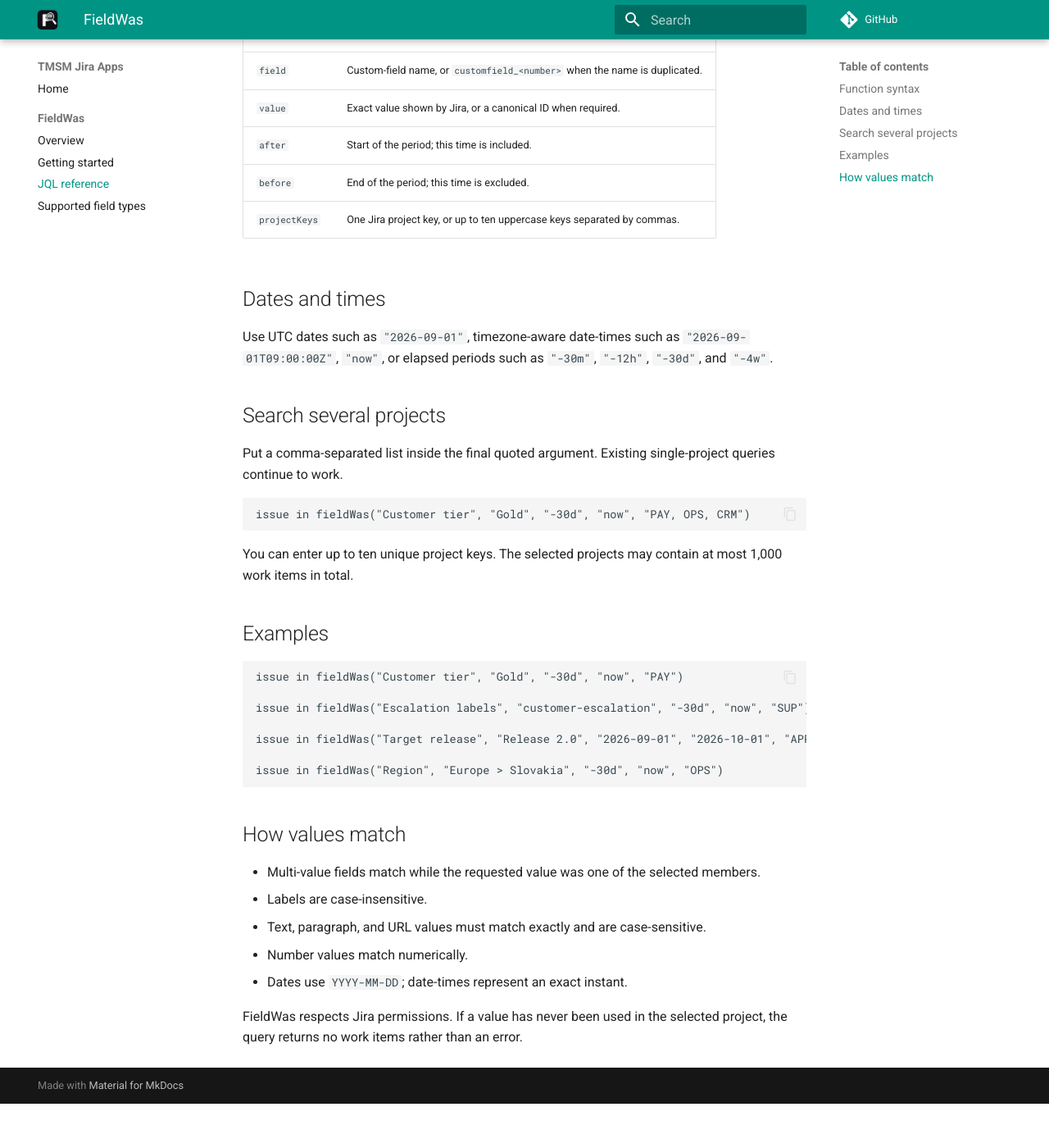
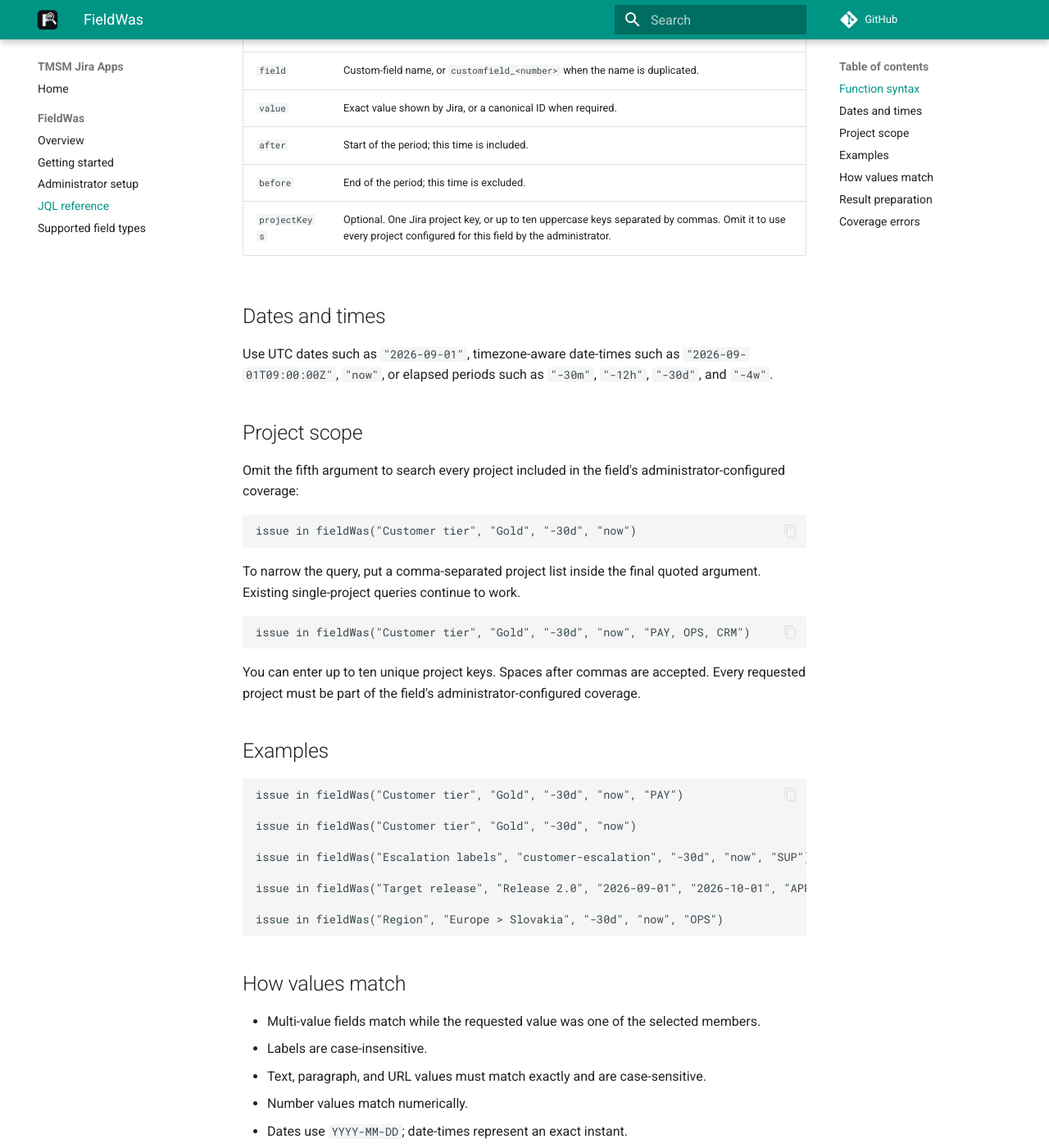
Before and after one commit to tmsm-apps/docs, an MkDocs documentation site: the page built from docs/fieldwas/jql.md, in a window 1280 px wide and 1400 px high, scrolled down 269 px. Shown: the whole window at 82% size. Built offline with MkDocs 1.6.1 and Material for MkDocs 9.7.7, drawn with Linux system fonts in a browser that asks for light colours; comment, search, counter and statistics services are not loaded; before the commit the page ends 1615 px from its top, so only the background shows below that; some of the changed text lies outside the part shown.

Commit message:
Update FieldWas index and JQL documentation

````diff
--- a/docs/fieldwas/jql.md
+++ b/docs/fieldwas/jql.md
@@ -3,7 +3,7 @@
 ## Function syntax
 
 ```jql
-issue in fieldWas(field, value, after, before, projectKeys)
+issue in fieldWas(field, value, after, before[, projectKeys])
 ```
 
 | Argument | What to enter |
@@ -12,28 +12,34 @@ issue in fieldWas(field, value, after, before, projectKeys)
 | `value` | Exact value shown by Jira, or a canonical ID when required. |
 | `after` | Start of the period; this time is included. |
 | `before` | End of the period; this time is excluded. |
-| `projectKeys` | One Jira project key, or up to ten uppercase keys separated by commas. |
+| `projectKeys` | Optional. One Jira project key, or up to ten uppercase keys separated by commas. Omit it to use every project configured for this field by the administrator. |
 
 ## Dates and times
 
 Use UTC dates such as `"2026-09-01"`, timezone-aware date-times such as `"2026-09-01T09:00:00Z"`, `"now"`, or elapsed periods such as `"-30m"`, `"-12h"`, `"-30d"`, and `"-4w"`.
 
-## Search several projects
+## Project scope
 
-Put a comma-separated list inside the final quoted argument. Existing
-single-project queries continue to work.
+Omit the fifth argument to search every project included in the field's administrator-configured coverage:
+
+```jql
+issue in fieldWas("Customer tier", "Gold", "-30d", "now")
+```
+
+To narrow the query, put a comma-separated project list inside the final quoted argument. Existing single-project queries continue to work.
 
 ```jql
 issue in fieldWas("Customer tier", "Gold", "-30d", "now", "PAY, OPS, CRM")
 ```
 
-You can enter up to ten unique project keys. The selected projects may contain
-at most 1,000 work items in total.
+You can enter up to ten unique project keys. Spaces after commas are accepted. Every requested project must be part of the field's administrator-configured coverage.
 
 ## Examples
 
 ```jql
 issue in fieldWas("Customer tier", "Gold", "-30d", "now", "PAY")
+
+issue in fieldWas("Customer tier", "Gold", "-30d", "now")
 
 issue in fieldWas("Escalation labels", "customer-escalation", "-30d", "now", "SUP")
 
@@ -50,4 +56,24 @@ issue in fieldWas("Region", "Europe > Slovakia", "-30d", "now", "OPS")
 - Number values match numerically.
 - Dates use `YYYY-MM-DD`; date-times represent an exact instant.
 
-FieldWas respects Jira permissions. If a value has never been used in the selected project, the query returns no work items rather than an error.
+FieldWas respects Jira permissions. If a value has never been used in the selected project scope, the query returns no work items rather than an error.
+
+## Result preparation
+
+FieldWas reads the history index prepared by the administrator. It does not scan Jira changelogs when a user runs JQL.
+
+- A query with up to 1,000 matching work items returns immediately.
+- A query with more than 1,000 matches needs a constant-size Jira projection. The first run can show: **FieldWas is preparing this search from the administrator-configured index. Run the search again in a few seconds.** Wait briefly and run the same JQL again.
+
+The 1,000 threshold selects the delivery method; it is not a result limit.
+
+## Coverage errors
+
+If FieldWas asks you to contact an administrator, check that:
+
+- the custom field has been configured for indexing;
+- its status is **ready**;
+- every requested project is included in its coverage; and
+- the `after` value is within the configured retention period.
+
+See [Administrator setup](administration.md) for details.
--- a/mkdocs.yml
+++ b/mkdocs.yml
@@ -26,6 +26,7 @@ nav:
   - FieldWas:
       - Overview: fieldwas/index.md
       - Getting started: fieldwas/getting-started.md
+      - Administrator setup: fieldwas/administration.md
       - JQL reference: fieldwas/jql.md
       - Supported field types: fieldwas/field-types.md
 
````
Also changed, not shown: docs/fieldwas/administration.md (added, +58 -0 lines), docs/fieldwas/getting-started.md (+18 -8 lines), docs/fieldwas/index.md (+9 -6 lines).
